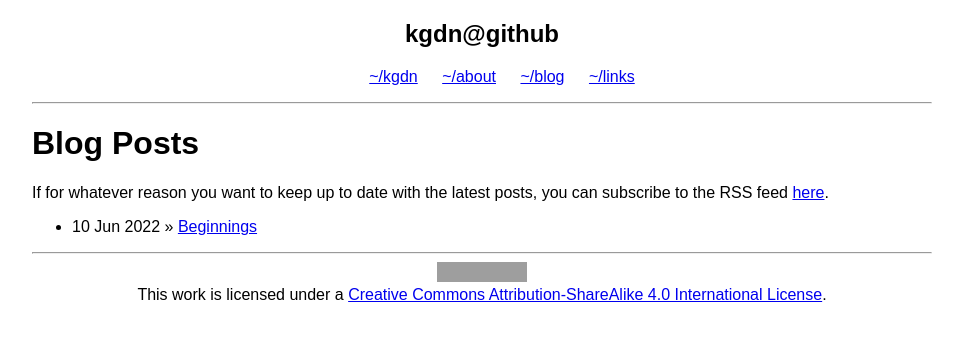
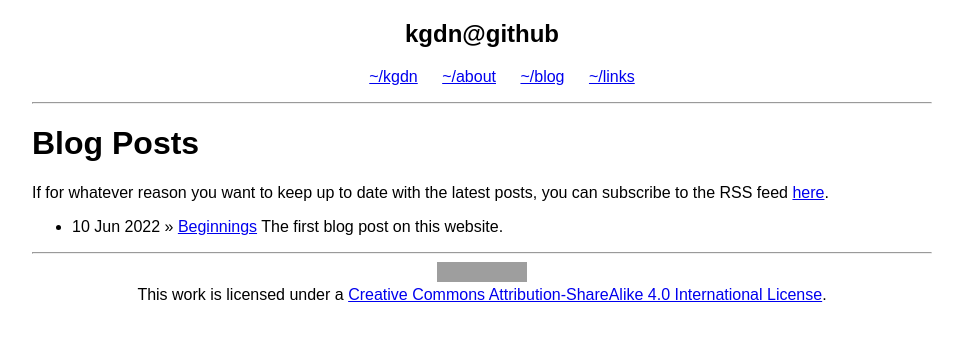
Before and after one commit to kgdn/kgdn.github.io, a Jekyll site: the page built from blog.md, in a window 1280 px wide. Shown: the top 341 px of the page, without its empty margins (158-1121 px from the left). Built offline with Jekyll 4.4.1, drawn with Linux system fonts in a browser that asks for light colours; grey boxes are pictures that could not be loaded.

Commit message:
Added page descriptions(?)

```diff
--- a/_layouts/posts.html
+++ b/_layouts/posts.html
@@ -1,10 +1,14 @@
 ---
 layout: default
 ---
-<p>If for whatever reason you want to keep up to date with the latest posts, you can subscribe to the RSS feed <a href="/feed.xml">here</a>.</p>
+<p>If for whatever reason you want to keep up to date with the latest posts, you can subscribe to the RSS feed <a
+        href="/feed.xml">here</a>.</p>
 <ul>
-{% for post in site.posts %}
-<li><span>{{ post.date | date_to_string }}</span> » <a href="{{ post.url }}" title="{{ post.title }}">{{
-post.title }}</a></li>
-{% endfor %}
+    {% for post in site.posts %}
+    <li>
+        <span>{{ post.date | date_to_string }}</span> » <a href="{{ post.url }}" title="{{ post.title }}">{{
+            post.title }}</a>
+        {{ post.description }}
+    </li>
+    {% endfor %}
 </ul>
--- a/_posts/2022-06-10-beginnings.md
+++ b/_posts/2022-06-10-beginnings.md
@@ -2,6 +2,7 @@
 layout: post
 title: "Beginnings"
 date: "2022-06-10"
+description: "The first blog post on this website."
 ---
 Let's get started! So I'll try make this my first, actual post. If anyone was there to see my original two posts, no you weren't. So, let's try this again.
 
```
